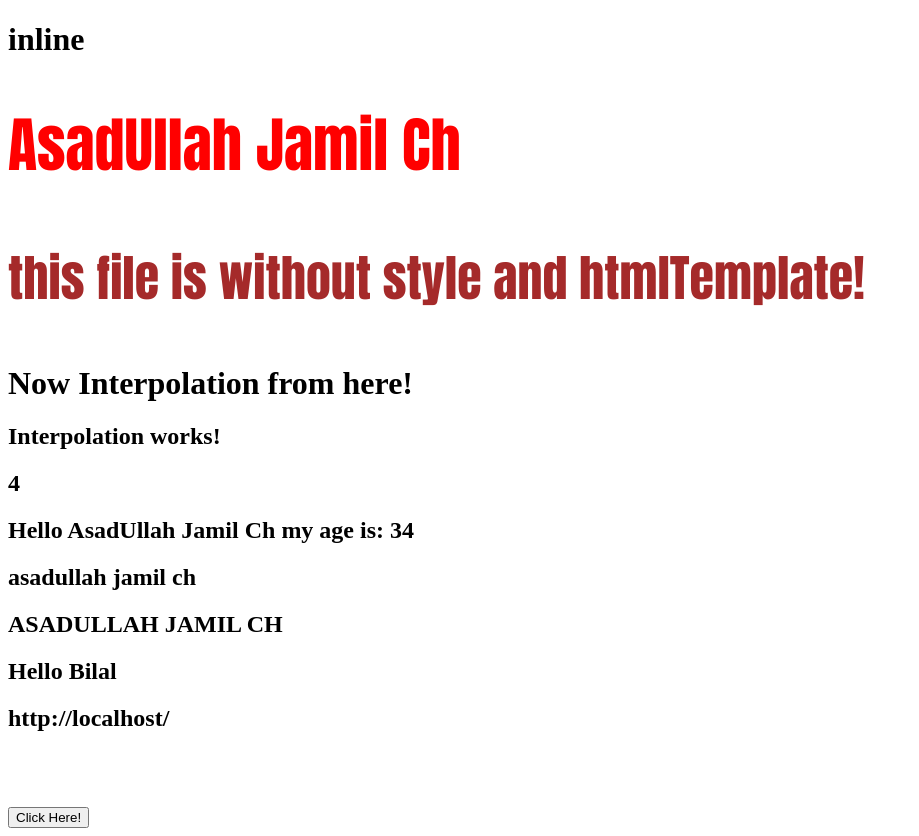
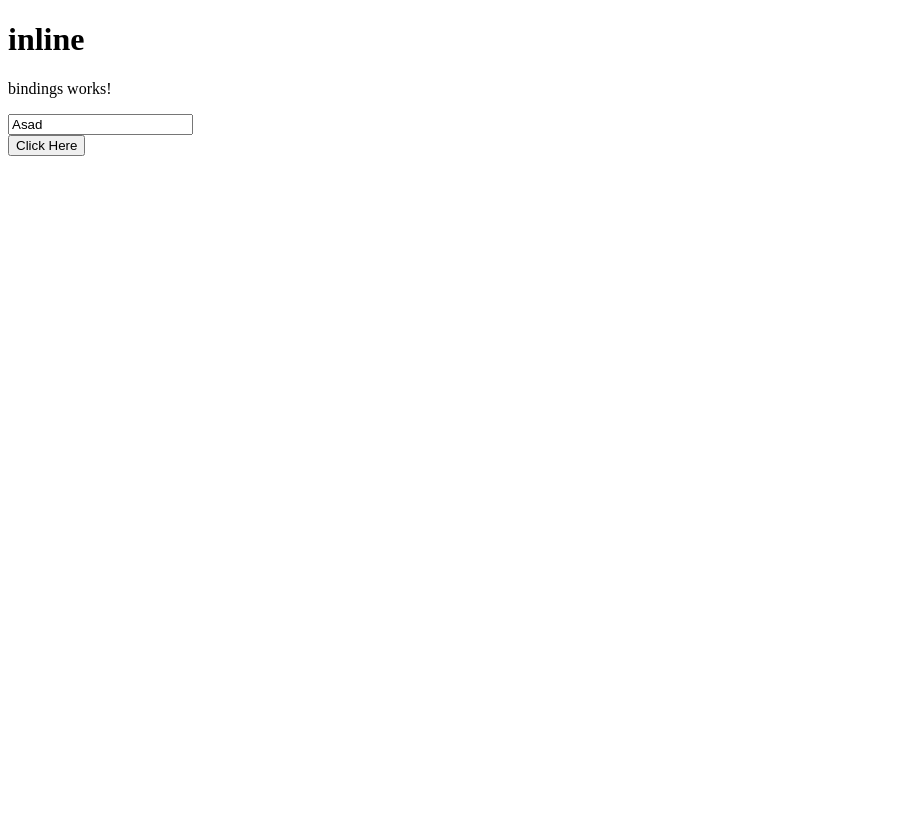
Before and after one commit to asadullahjamil0/inline, an Angular app: page / in a window 1280 px wide. Shown: the whole page, without its empty margins (0-919 px from the left). After the commit the page ends 800 px from the top, so only its background shows below. Built offline with nearby package versions, Linux system fonts and the light colour scheme.

Commit message:
Property binding.

```diff
--- a/src/app/app.component.html
+++ b/src/app/app.component.html
@@ -1,5 +1,6 @@
 <h1>{{title}}</h1>
 
-<app-inline></app-inline>
-<app-user3></app-user3>
-<app-interpolation></app-interpolation>
+<!-- <app-inline></app-inline> -->
+<!-- <app-user3></app-user3> -->
+<!-- <app-interpolation></app-interpolation> -->
+<app-bindings></app-bindings>
--- a/src/app/app.module.ts
+++ b/src/app/app.module.ts
@@ -8,6 +8,7 @@ import { User1Component } from './user1/user1.component';
 import { User2Component } from './user2/user2.component';
 import { User3Component } from './user3/user3.component';
 import { InterpolationComponent } from './interpolation/interpolation.component';
+import { BindingsComponent } from './bindings/bindings.component';
 
 @NgModule({
   declarations: [
@@ -16,7 +17,8 @@ import { InterpolationComponent } from './interpolation/interpolation.component'
     User1Component,
     User2Component,
     User3Component,
-    InterpolationComponent
+    InterpolationComponent,
+    BindingsComponent
   ],
   imports: [
     BrowserModule,
--- /dev/null
+++ b/src/app/bindings/bindings.component.html
@@ -0,0 +1,4 @@
+<p>bindings works!</p>
+<input type="text" value="Asad" [disabled]="isDisable">
+<br>
+<button (click)="clickHere()">Click Here</button>
--- /dev/null
+++ b/src/app/bindings/bindings.component.ts
@@ -0,0 +1,14 @@
+import { Component } from '@angular/core';
+
+@Component({
+  selector: 'app-bindings',
+  templateUrl: './bindings.component.html',
+  styleUrl: './bindings.component.css'
+})
+export class BindingsComponent {
+  isDisable = false;
+  clickHere() {
+    return this.isDisable === true ? this.isDisable = false : this.isDisable = true;
+  }
+
+}
```
Also changed, not shown: src/app/bindings/bindings.component.css (added), 1 other file (tests, documents, lock files or other folders).
